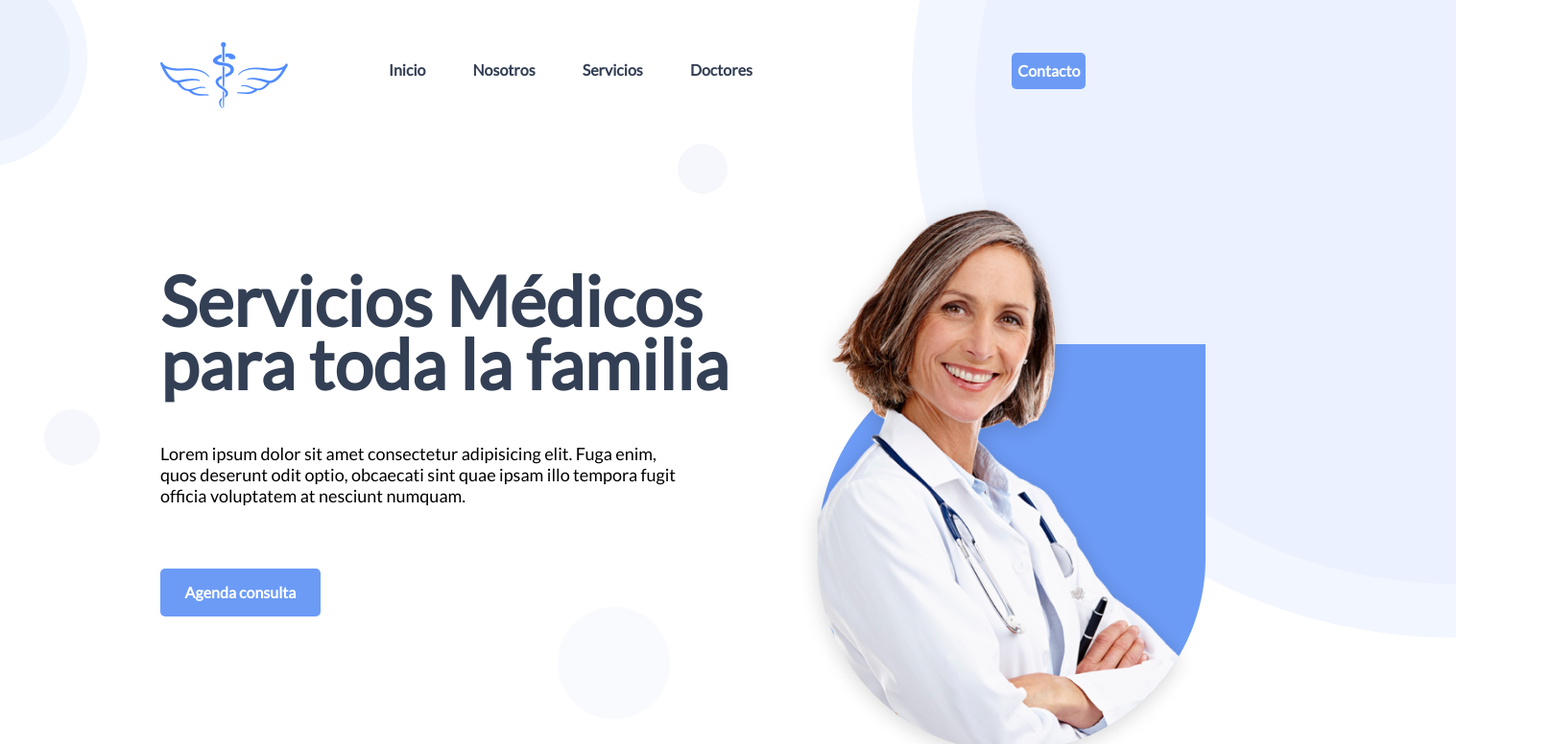
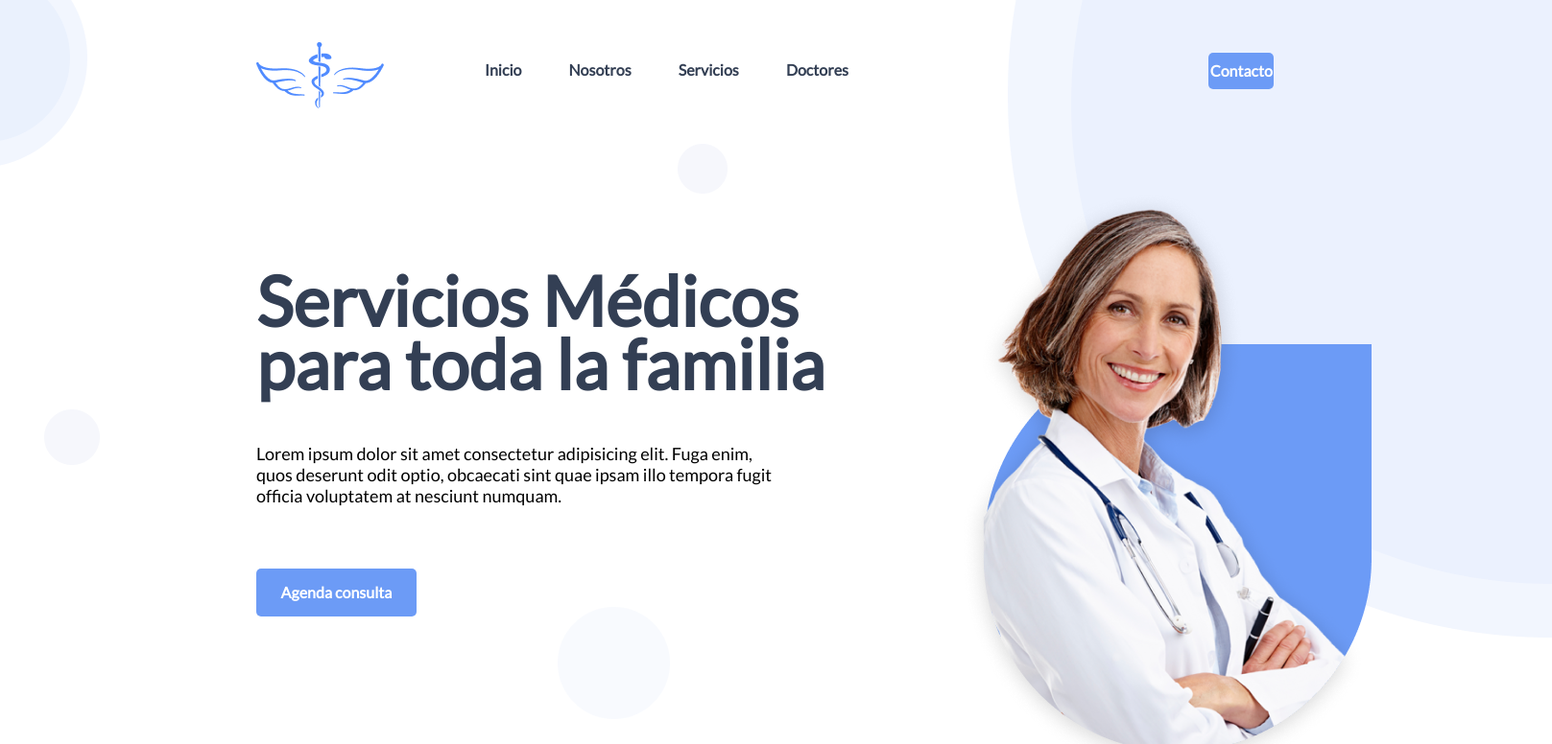
Before and after one commit to josedegouveiac/sevicios-medicos, a plain HTML site: page index.html in a window 1280 px wide. Shown: the top 776 px of the page at 96% size, 1617 px wide, since content can reach past the window. Drawn offline with Linux system fonts and the light colour scheme.

Commit message:
servicios medicos

```diff
--- a/css/styles.css
+++ b/css/styles.css
@@ -13,13 +13,13 @@
 
 .bg img.e-2 {
     position: relative;
-    left: 950px;
+    left: 1050px;
     top: -84px;
 }
 
 .bg img.e-7 {
     position: relative;
-    left: 445px;
+    left: 545px;
     top: -140px;
 }
 
@@ -56,7 +56,7 @@
 .bg img.e-9 {
     position: absolute;
     top: 831px;
-    left: 1332px;
+    left: 1382px;
 }
 
 .logo img {
@@ -64,14 +64,14 @@
     width: 133px;
     height: 69px;
     top: 44px;
-    left: 167px;
+    left: 267px;
 }
 
 .navbar {
     position: absolute;
     width: 379px;
     height: 19px;
-    left: 405px;
+    left: 505px;
     top: 63px;
 }
 
@@ -146,10 +146,10 @@
 
 .button-contacto {
     position: absolute;
-    left: 82.38%;
+    left: 98.38%;
     right: 11.63%;
     top: 55px;
-    padding: 8px 24px;
+    padding: 8px 34px;
     border-radius: 5px;
     background-color: #6C9BF6;
     display: flex;
@@ -177,7 +177,7 @@
     position: absolute;
     width: 404.17px;
     height: 566.13px;
-    left: 827.17px;
+    left: 1000.17px;
     top: 150.87px;
 }
 
@@ -185,7 +185,7 @@
     position: absolute;
     width: 607px;
     height: 375px;
-    left: 167px;
+    left: 267px;
     top: 280px;
 }
 
@@ -236,7 +236,7 @@
 .footer {
     position: absolute;
     display: flex;
-    left: 167px;
+    left: 267px;
     width: 1101px;
     height: 54px;
     top: 918px;
```
